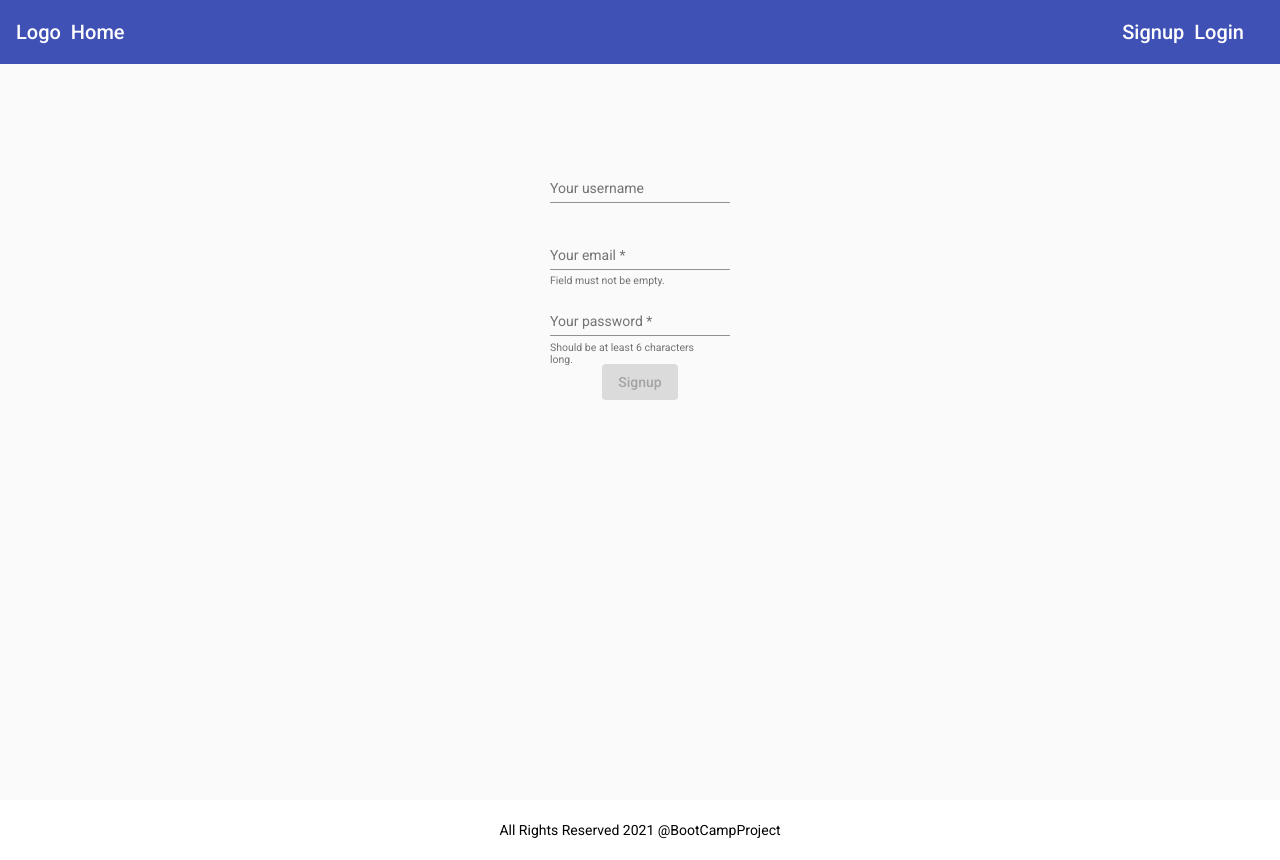
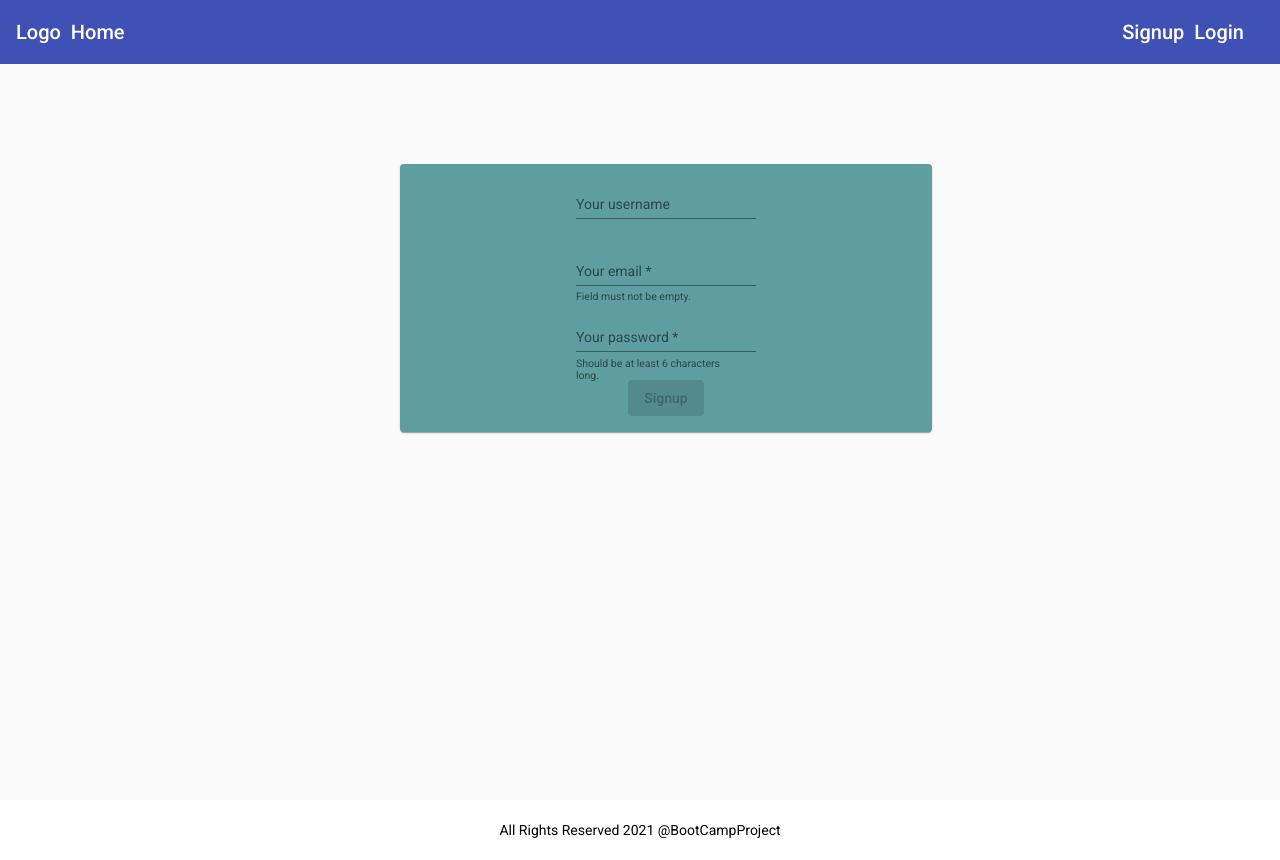
Before and after one commit to ljubomir-cakarevic/angular-client, an Angular app: page /signup in a window 1280 px wide. Built offline with nearby package versions, Linux system fonts and the light colour scheme.

Commit message:
Redesign sign up component

```diff
--- a/src/app/signup/signup.component.css
+++ b/src/app/signup/signup.component.css
@@ -9,3 +9,9 @@
 .singup-form {
     margin-top: 100px;
 }
+
+.card {
+    width: 500px;
+    margin-left: 400px;
+    background-color: cadetblue;
+}
--- a/src/app/signup/signup.component.html
+++ b/src/app/signup/signup.component.html
@@ -1,4 +1,5 @@
 <section class="singup-form">
+  <mat-card class="card">
     <form action=""
 
           fxLayout="column"
@@ -47,4 +48,5 @@
     <div fxLayout fxLayoutAlign="center" class="alert-success" *ngIf="isSuccessful">
         Your registration is successful! Please login!
       </div>
+    </mat-card>
 </section>
```
